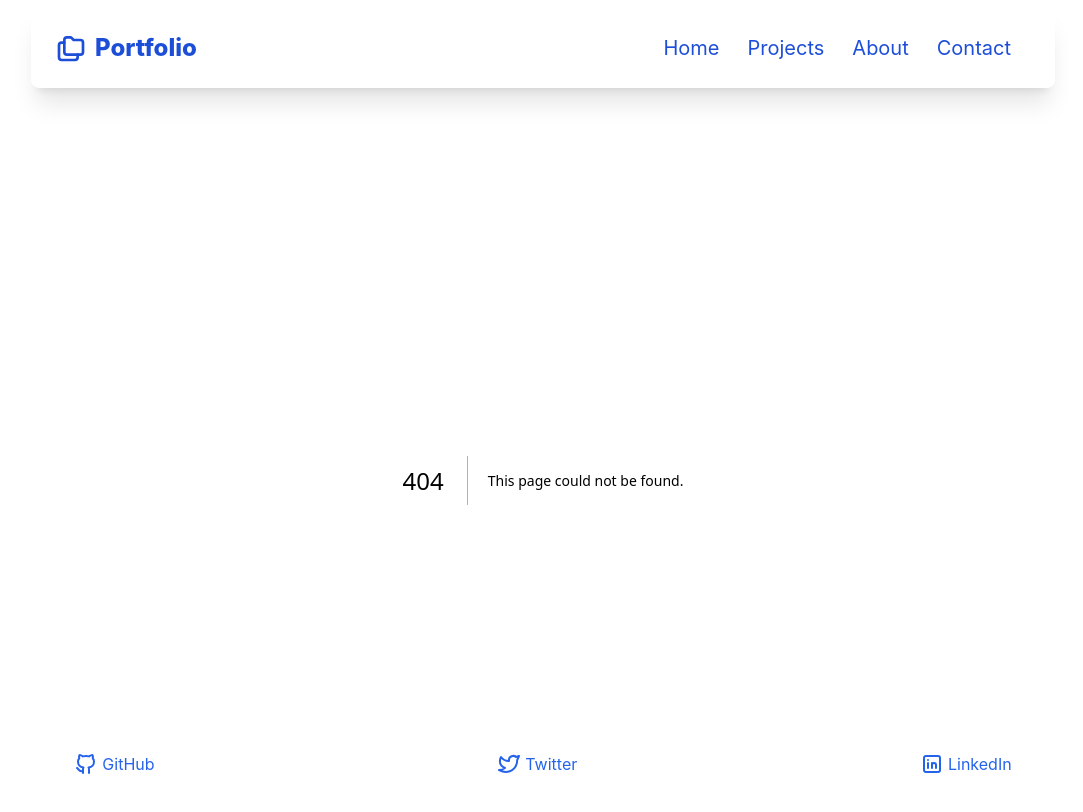
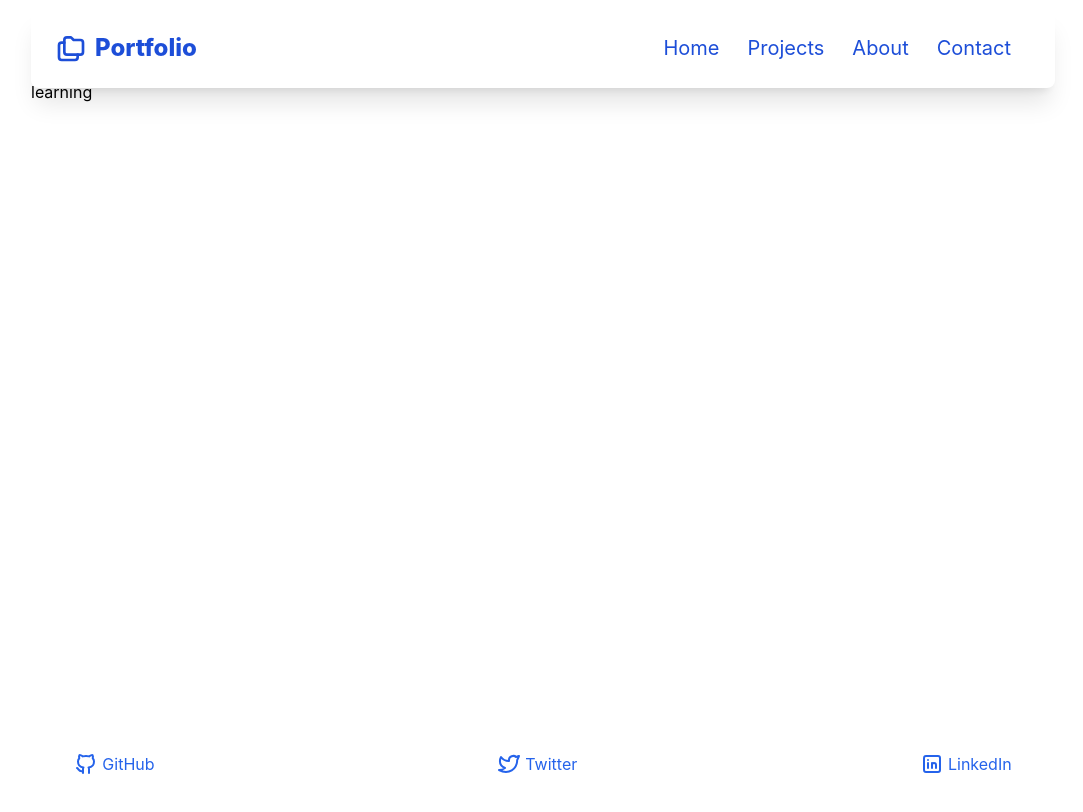
Before and after one commit to jtnovellis/portflio, a Next.js app: page /learning in a window 1280 px wide. Before the commit this address had no page. Shown: the top 812 px of the page, without its empty margins (97-1180 px from the left). Built offline with nearby package versions, Linux system fonts and the light colour scheme.

Commit message:
new page

```diff
--- /dev/null
+++ b/pages/learning.tsx
@@ -0,0 +1,5 @@
+import React from 'react';
+
+export default function learning() {
+  return <div>learning</div>;
+}
```
